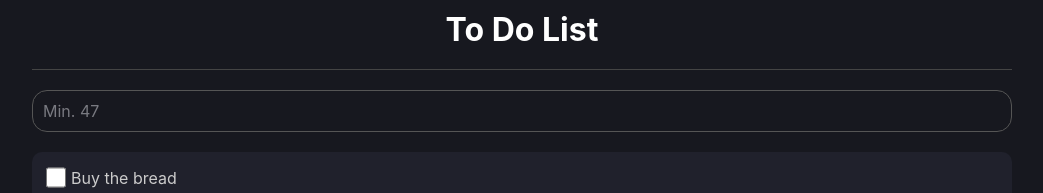
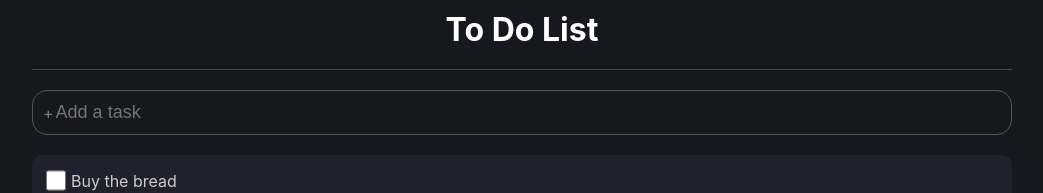
Before and after one commit to ricardotavaresit/b7-todo, a React (Create React App) app: page / in a window 1280 px wide. Shown: the top 193 px of the page, without its empty margins (118-1161 px from the left). Built offline with nearby package versions, Linux system fonts and the light colour scheme.

Commit message:
feat: Create AddArea

```diff
--- a/src/components/AddArea/index.tsx
+++ b/src/components/AddArea/index.tsx
@@ -1,17 +1,25 @@
 import { Container } from './styles';
-import { Item } from './../../types/Item';
 import { useState } from 'react';
 
-type Props = {
-    item: Item
-}
 
 export const AddArea = ( ) => {
 
+    const [inputText, setInputText] = useState('');
+
+    const handleKeyUp = () => {
+
+    }
+
     return(
         <Container  >
-          <div> Min. 47</div>
+            <div className="image">+</div>
+            <input
+                type="text"
+                placeholder="Add a task"
+                value={inputText}
+                onChange={e => setInputText(e.target.value)}
+                onKeyUp={handleKeyUp}
+            />
         </Container>
     )
-
 }
```
